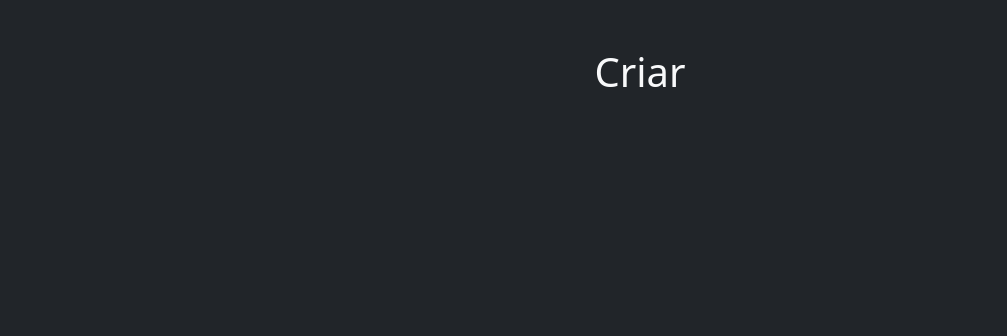
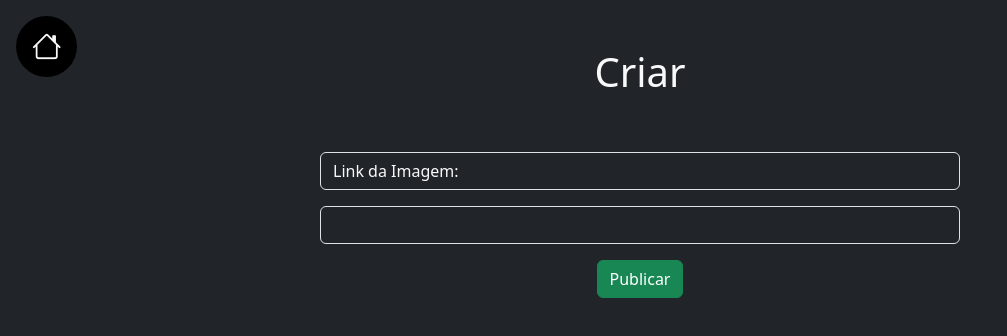
Before and after one commit to LIKITO1/Blog, a React (Vite) app: page /criar in a window 1280 px wide. Shown: the top 336 px of the page, without its empty margins (0-1007 px from the left). Built offline with nearby package versions, Linux system fonts and the light colour scheme.

Commit message:
Página de publicação

```diff
--- /dev/null
+++ b/src/components/layout/Home.jsx
@@ -0,0 +1,9 @@
+import styles from "./Home.module.css"
+function Home(){
+    return(
+        <div className="position-absolute">
+            <i className={`bi bi-house mx-3 mt-3 p-3 d-flex align-items-center justify-content-center rounded-5`} style={{fontSize:"2.3vw",background:"black"}}></i>
+        </div>
+    )
+}
+export default Home
--- a/src/components/layout/Post.jsx
+++ b/src/components/layout/Post.jsx
@@ -19,10 +19,7 @@ function Post(){
     const [random,setRandom]=useState(Math.floor(Math.random()*images.length))
     useEffect(()=>{
         setImage(images[random]?.src)
-    },[images])
-    useEffect(()=>{
-        setImage(images[random]?.src)
-    },[random])
+    },[random,images])
     function like(){
         if(!liked){
             setLiked(true)
@@ -35,7 +32,7 @@ function Post(){
         }
     }
     function trocar(){
-        setRandom(Math.floor(Math.random()*images.length));
+        setRandom(Math.floor(Math.random()*images.length))
     }
     function salvar(){
         console.log("Salvar")
--- a/src/components/pages/Criar.jsx
+++ b/src/components/pages/Criar.jsx
@@ -1,7 +1,15 @@
+import styles from "./Criar.module.css"
+import Home from "../layout/Home.jsx"
 function Criar(){
     return(
-        <div className="bg-dark text-light w-100 h-100 position-absolute">
+        <div className="bg-dark text-light w-100 h-100 position-absolute d-flex flex-column">
+            <Home/>
             <h1 className="d-flex align-items-center justify-content-center mt-5">Criar</h1>
+            <form className={`d-flex w-100 h-100 align-items-center flex-column ${styles.formulario} mt-5 gap-3`}>
+                <label className="form-control bg-dark text-light w-50">Link da Imagem:</label>
+                <input type="text" className="form-control bg-dark text-light w-50"/>
+                <button className="btn btn-success">Publicar</button>
+            </form>
         </div>
     )
 }
```
Also changed, not shown: src/components/layout/Home.module.css (added), src/components/pages/Criar.module.css (added).
